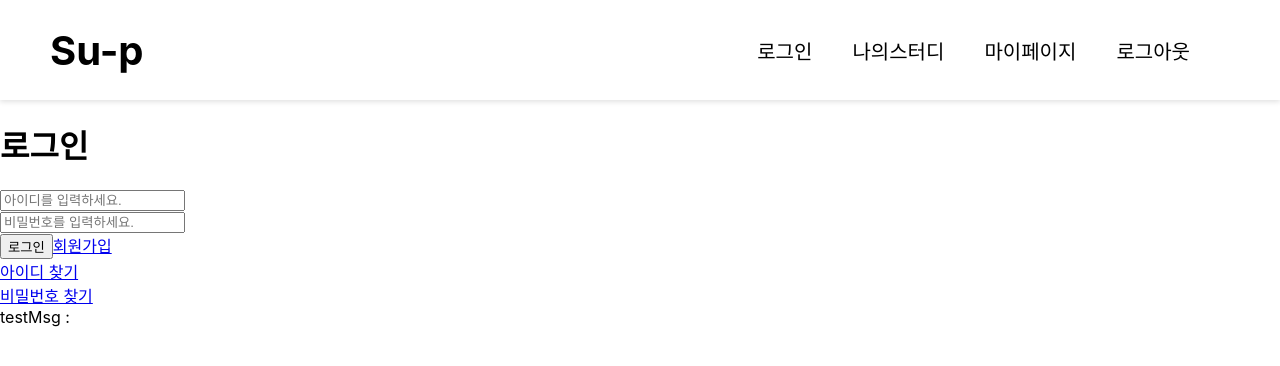
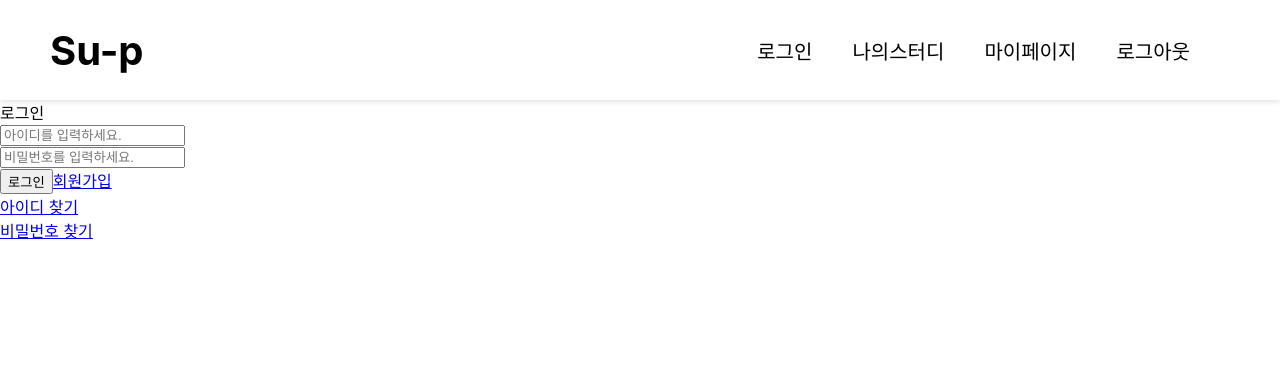
Before and after one commit to seoyeonDev/Su-p, a React (Create React App) app in the folder Frontend/: page /login in a window 1280 px wide. Shown: the top 366 px of the page. Built offline with nearby package versions, Linux system fonts and the light colour scheme.

Commit message:
#200 : login : login FrontEnd

```diff
--- a/Frontend/src/pages/member/Login.js
+++ b/Frontend/src/pages/member/Login.js
@@ -1,46 +1,64 @@
-import React, {Component, useState} from 'react';
-import axios from "axios";
+import React, { useState } from 'react';
+import axios from 'axios';
 import {Link} from "react-router-dom";
 
+
+
 function Login () {
-    // const [message, setMessage] = useState('');
-    // useState는 ??
-    // constructor(props) {
-    //     super(props);
-    //     this.state = { test: '' }; // 상태 초기화
-    // }
-    const [test, setTest] = useState('');
-    const loginTest = (() => {
-            // axios.post('/login')
-            //     .then(() => {
-            //         console.log('로그인 성공')
-            //     });
 
-            axios.get('/member/test')
-                .then(response => {
-                    // const data = response.data;
-                    setTest(response.data);
-                });
-        // }
-    });
+    // state 변수 선언
+    // const [test , setTest] = useState('');
+    const [userId, setUserId] = useState('');
+    const [userPwd,setUserPwd] = useState('');
+    const [msg, setMsg] = useState('');
+
+    const memberVo = {
+        user_id : userId,
+        pwd : userPwd
+    }
+
+    const postLogin = () => {
+        axios.post('http://localhost:8080/member/login', memberVo)
+            .then(response => {
+                setMsg(response.data);
+                console.log('로그인 완료 , ', msg);
+            })
+            .catch((err) => {
+                console.log('에러 , ', err);
+            })
+    }
+
+    // const loginTest = (() => {
+    //         // axios.post('/login')
+    //         //     .then(() => {
+    //         //         console.log('로그인 성공')
+    //         //     });
+    //
+    //         axios.get('/member/test')
+    //             .then(response => {
+    //                 // const data = response.data;
+    //                 setTest(response.data);
+    //             });
+    //     // }
+    // });
 
 
 // render() {
         return (
             <div>
                 {/*로그인 하는 페이지*/}
-                <h1>로그인</h1>
-                <div className = "member-text">
-                    <input type="text" placeholder={"아이디를 입력하세요."}/><br/>
-                    <input type="password" placeholder={"비밀번호를 입력하세요."}/>
+                {/*<h1>로그인</h1>*/}
+                <div className = "menuTitle">로그인</div>
+                <div className = "member-input">
+                    <input type="text" id={userId} placeholder={"아이디를 입력하세요."}/><br/>
+                    <input type="password" id={userPwd} placeholder={"비밀번호를 입력하세요."}/>
                 </div>
                 <div>
-                    <button type="button" onClick={loginTest}>로그인</button>
+                    <button type="button" onClick={postLogin}>로그인</button>
                     <Link to={"/join"} className={"button-style"}>회원가입</Link><br/>
                     <Link to={"/findId"}>아이디 찾기</Link><br/>
                     <Link to={"/findPwd"}>비밀번호 찾기</Link><br/>
                 </div>
-                <div> testMsg : {test}</div>
 
             </div>
         );
```
